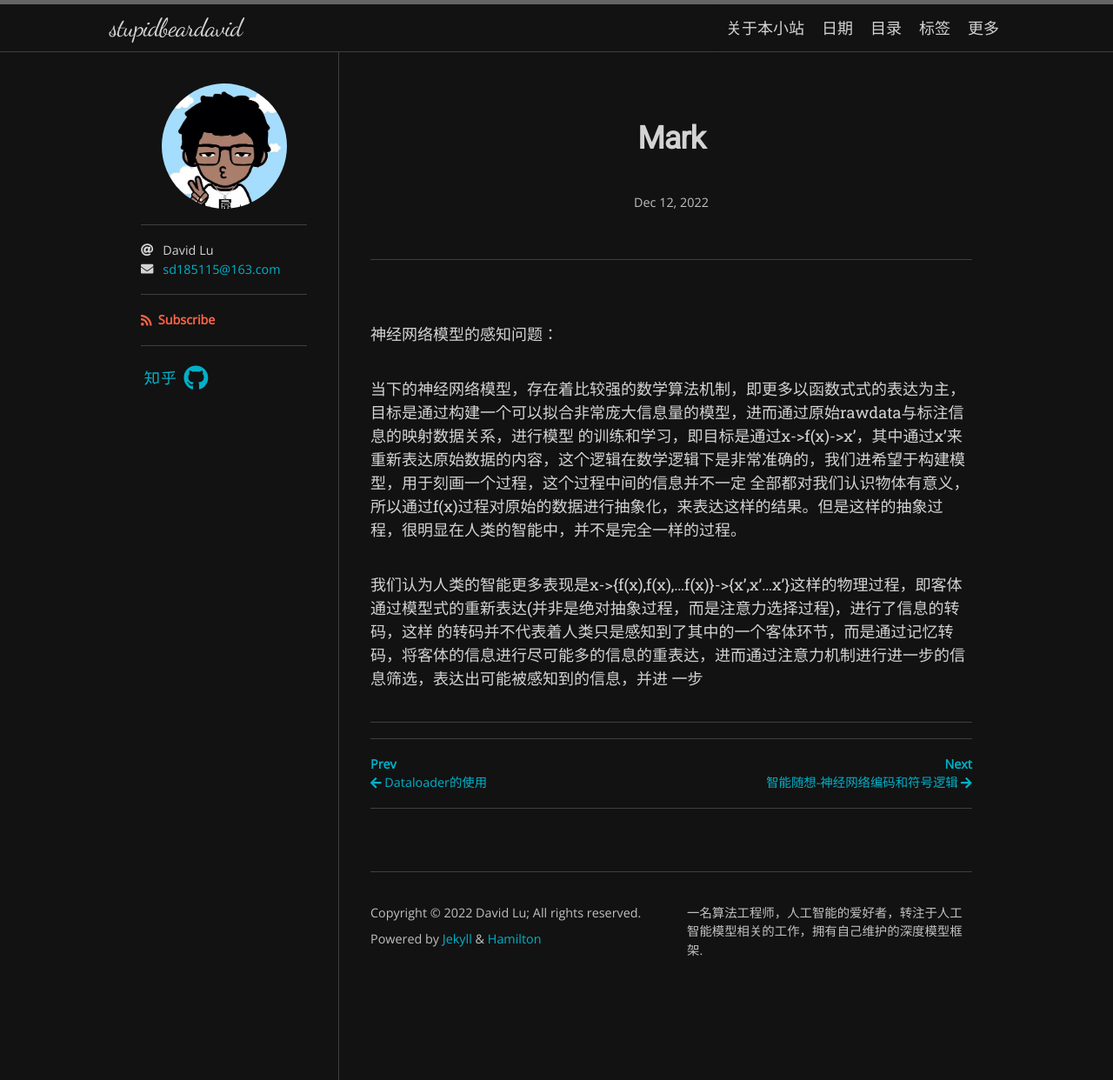
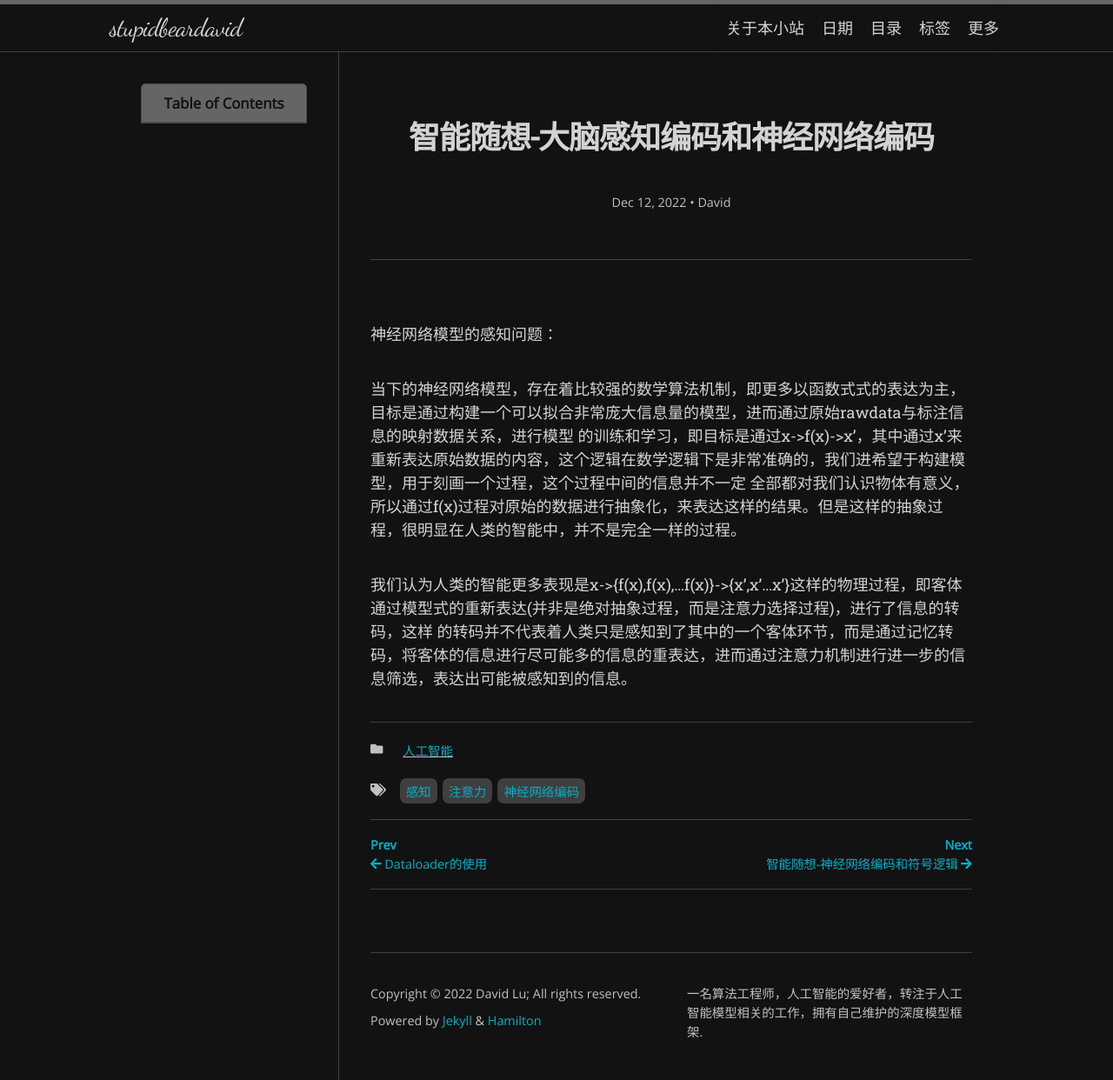
Before and after one commit to luhaofang/luhaofang.github.io, a Jekyll site: the page built from _posts/2022-12-12-mark.md, in a window 1280 px wide. Shown: the whole page at 87% size. Built offline with Jekyll 4.4.1, drawn with Linux system fonts in a browser that asks for light colours; nearby versions of some CDN libraries; some web fonts are replaced; our own code applies the rules of GitHub Pages for plain Markdown files.

Commit message:
Update 2022-12-12-mark.md

```diff
--- a/_posts/2022-12-12-mark.md
+++ b/_posts/2022-12-12-mark.md
@@ -1,8 +1,16 @@
-
+---
+layout: post
+toc: true
+title: "智能随想-大脑感知编码和神经网络编码"
+categories: 人工智能
+tags: [神经网络编码, 注意力, 感知]
+author:
+  - David
+---
 
 
 神经网络模型的感知问题：
 
 当下的神经网络模型，存在着比较强的数学算法机制，即更多以函数式式的表达为主，目标是通过构建一个可以拟合非常庞大信息量的模型，进而通过原始rawdata与标注信息的映射数据关系，进行模型 的训练和学习，即目标是通过x->f(x)->x'，其中通过x'来重新表达原始数据的内容，这个逻辑在数学逻辑下是非常准确的，我们进希望于构建模型，用于刻画一个过程，这个过程中间的信息并不一定 全部都对我们认识物体有意义，所以通过f(x)过程对原始的数据进行抽象化，来表达这样的结果。但是这样的抽象过程，很明显在人类的智能中，并不是完全一样的过程。
 
-我们认为人类的智能更多表现是x->{f(x),f(x),...f(x)}->{x',x'...x'}这样的物理过程，即客体通过模型式的重新表达(并非是绝对抽象过程，而是注意力选择过程)，进行了信息的转码，这样 的转码并不代表着人类只是感知到了其中的一个客体环节，而是通过记忆转码，将客体的信息进行尽可能多的信息的重表达，进而通过注意力机制进行进一步的信息筛选，表达出可能被感知到的信息，并进 一步
+我们认为人类的智能更多表现是x->{f(x),f(x),...f(x)}->{x',x'...x'}这样的物理过程，即客体通过模型式的重新表达(并非是绝对抽象过程，而是注意力选择过程)，进行了信息的转码，这样 的转码并不代表着人类只是感知到了其中的一个客体环节，而是通过记忆转码，将客体的信息进行尽可能多的信息的重表达，进而通过注意力机制进行进一步的信息筛选，表达出可能被感知到的信息。
```
